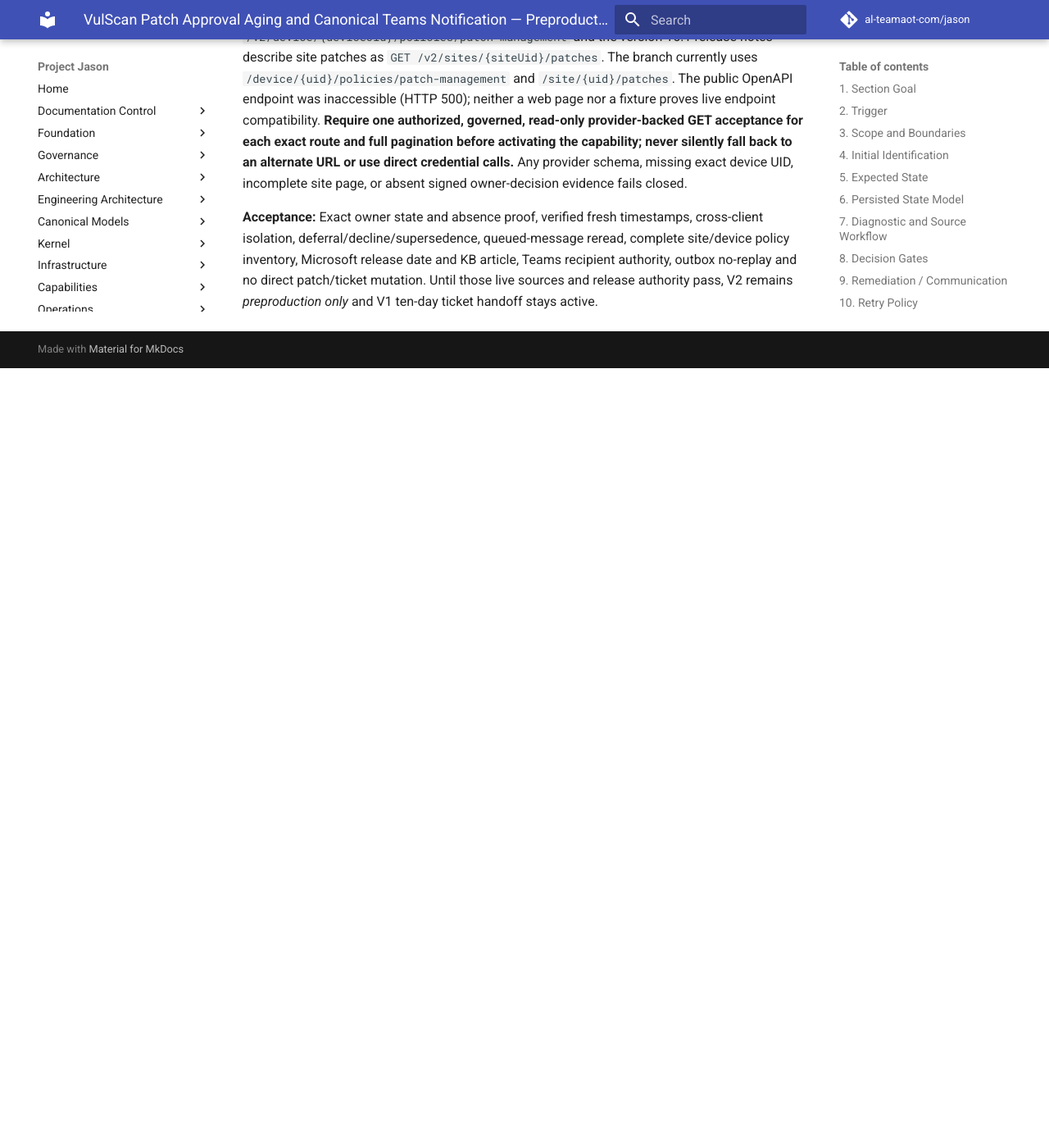
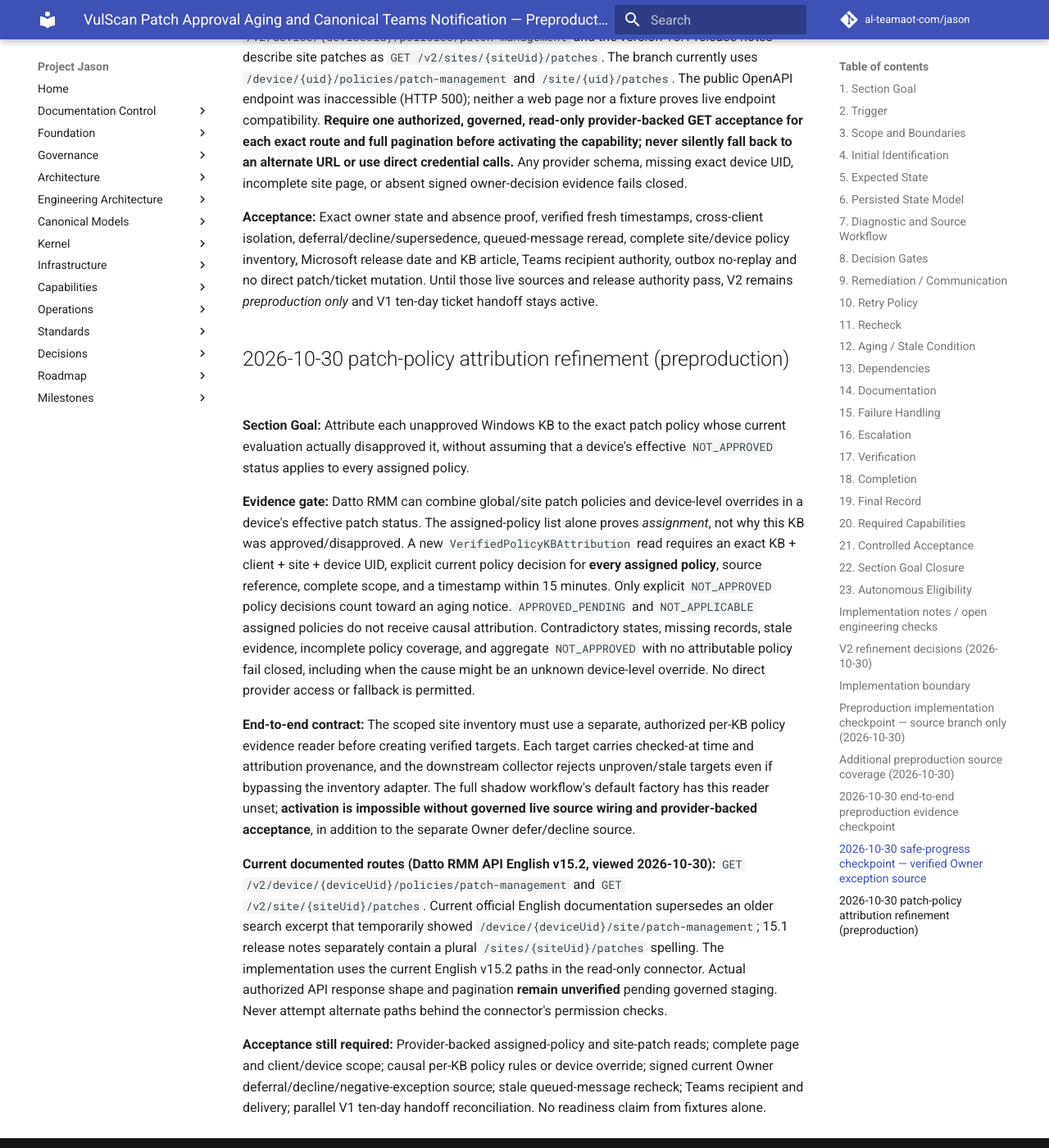
Before and after one commit to al-teamaot-com/jason, an MkDocs documentation site: the page built from docs/playbooks/Jason-VulScan-Patch-Approval-Aging-Teams-DRAFT.md, in a window 1280 px wide and 1400 px high, scrolled down 10615 px. Shown: the whole window at 82% size. Built offline with MkDocs 1.6.1 and Material for MkDocs 9.7.7, drawn with Linux system fonts in a browser that asks for light colours; comment, search, counter and statistics services are not loaded; before the commit the page ends 11064 px from its top, so only the background shows below that.

Commit message:
docs: document exact KB policy-causation proof and v15.2 Datto API routes

```diff
--- a/docs/playbooks/Jason-VulScan-Patch-Approval-Aging-Teams-DRAFT.md
+++ b/docs/playbooks/Jason-VulScan-Patch-Approval-Aging-Teams-DRAFT.md
@@ -173,3 +173,16 @@
 **Datto API contract to resolve in authorized staging:** Datto RMM's English API table documents `GET /v2/device/{deviceUid}/site/patch-management` for assigned policies and `GET /v2/site/{siteUid}/patches` for site patches, while its German API page documents `GET /v2/device/{deviceUid}/policies/patch-management` and the version 15.1 release notes describe site patches as `GET /v2/sites/{siteUid}/patches`. The branch currently uses `/device/{uid}/policies/patch-management` and `/site/{uid}/patches`. The public OpenAPI endpoint was inaccessible (HTTP 500); neither a web page nor a fixture proves live endpoint compatibility. **Require one authorized, governed, read-only provider-backed GET acceptance for each exact route and full pagination before activating the capability; never silently fall back to an alternate URL or use direct credential calls.** Any provider schema, missing exact device UID, incomplete site page, or absent signed owner-decision evidence fails closed.
 
 **Acceptance:** Exact owner state and absence proof, verified fresh timestamps, cross-client isolation, deferral/decline/supersedence, queued-message reread, complete site/device policy inventory, Microsoft release date and KB article, Teams recipient authority, outbox no-replay and no direct patch/ticket mutation. Until those live sources and release authority pass, V2 remains *preproduction only* and V1 ten-day ticket handoff stays active.
+
+
+## 2026-10-30 patch-policy attribution refinement (preproduction)
+
+**Section Goal:** Attribute each unapproved Windows KB to the exact patch policy whose current evaluation actually disapproved it, without assuming that a device's effective `NOT_APPROVED` status applies to every assigned policy.
+
+**Evidence gate:** Datto RMM can combine global/site patch policies and device-level overrides in a device's effective patch status. The assigned-policy list alone proves *assignment*, not why this KB was approved/disapproved. A new `VerifiedPolicyKBAttribution` read requires an exact KB + client + site + device UID, explicit current policy decision for **every assigned policy**, source reference, complete scope, and a timestamp within 15 minutes. Only explicit `NOT_APPROVED` policy decisions count toward an aging notice. `APPROVED_PENDING` and `NOT_APPLICABLE` assigned policies do not receive causal attribution. Contradictory states, missing records, stale evidence, incomplete policy coverage, and aggregate `NOT_APPROVED` with no attributable policy fail closed, including when the cause might be an unknown device-level override. No direct provider access or fallback is permitted.
+
+**End-to-end contract:** The scoped site inventory must use a separate, authorized per-KB policy evidence reader before creating verified targets. Each target carries checked-at time and attribution provenance, and the downstream collector rejects unproven/stale targets even if bypassing the inventory adapter. The full shadow workflow's default factory has this reader unset; **activation is impossible without governed live source wiring and provider-backed acceptance**, in addition to the separate Owner defer/decline source.
+
+**Current documented routes (Datto RMM API English v15.2, viewed 2026-10-30):** `GET /v2/device/{deviceUid}/policies/patch-management` and `GET /v2/site/{siteUid}/patches`. Current official English documentation supersedes an older search excerpt that temporarily showed `/device/{deviceUid}/site/patch-management`; 15.1 release notes separately contain a plural `/sites/{siteUid}/patches` spelling. The implementation uses the current English v15.2 paths in the read-only connector. Actual authorized API response shape and pagination **remain unverified** pending governed staging. Never attempt alternate paths behind the connector's permission checks.
+
+**Acceptance still required:** Provider-backed assigned-policy and site-patch reads; complete page and client/device scope; causal per-KB policy rules or device override; signed current Owner deferral/decline/negative-exception source; stale queued-message recheck; Teams recipient and delivery; parallel V1 ten-day handoff reconciliation. No readiness claim from fixtures alone.
```
